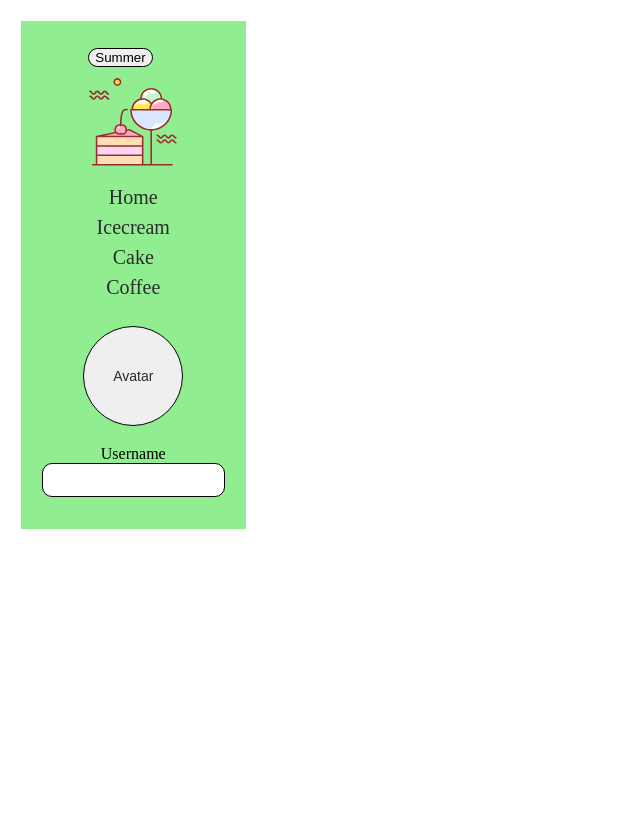
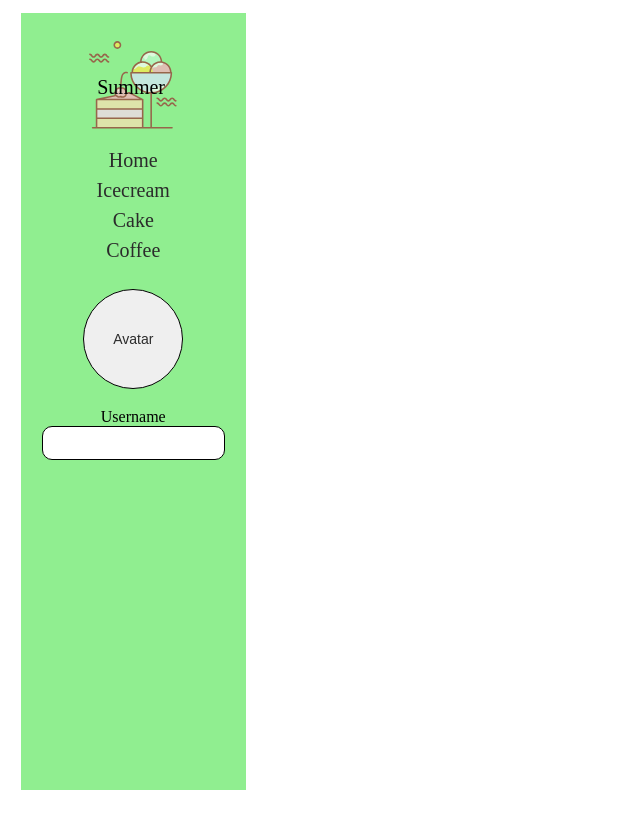
Before and after one commit to MartaFerraris/esercizi-CSS, a plain HTML site: page Flexbox/start/index.html in a window 1280 px wide. Shown: the whole page, without its empty margins (0-640 px from the left). Drawn offline with Linux system fonts and the light colour scheme.

Commit message:
fix: placeholder and image

```diff
--- a/Flexbox/start/index.html
+++ b/Flexbox/start/index.html
@@ -13,8 +13,8 @@
   <body>
     <aside id="sidebar">
       <div class="image-svg">
-        <button class="placeholder">Summer</button>
-        <img src="ice-cream-svgrepo-com.svg" width="100px" height="100px"/>
+        <p class="placeholder">Summer</p>
+        <img src="ice-cream-svgrepo-com.svg" width="100px" height="100px" id="svg"/>
       </div>
       <nav class="navbar-links">
         <a href="#" class="first">Home</a>
--- a/Flexbox/start/style.css
+++ b/Flexbox/start/style.css
@@ -1,31 +1,34 @@
-body {
+html, body {
     height: 100%;
-    display: flex;
 }
 
 #sidebar {
     padding: 1%;
     margin: 1%;
     width: 200px;
-    height: 95%;
+    height: 94%;
     background-color: lightgreen;
     flex-direction: column;
     display: flex;
     align-items: center;
 }
 
-.placeholder {
+.image-svg {
     margin: 5%;
-    display: flex;
-    flex-direction: column;
-    align-items: center;
-    border-radius: 10px;
-    border: black solid 1px;
-    background-color: none;
+    position: relative;
 }
 
-.image-svg {
-    margin: 5%;
+.placeholder {
+    z-index: 1;
+    position: absolute;
+    top: 20%;
+    left: 14%;
+    font-size: 20px;
+    color: black;
+}
+
+#svg {
+    opacity: 70%;
 }
 
 .navbar-links{
```
